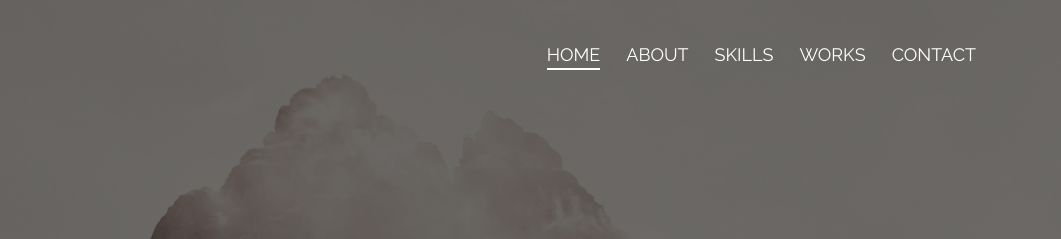
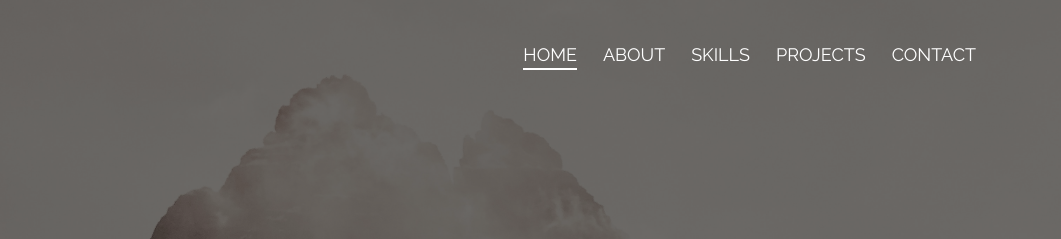
Before and after one commit to AyoubTRD/portfolio, a plain HTML site: page index.html in a window 1280 px wide. Shown: the top 239 px of the page, 219-1280 px from the left. Drawn offline with nearby package versions, Linux system fonts and the light colour scheme; a script that the page names is missing.

```diff
--- a/css/main.css
+++ b/css/main.css
@@ -40,3 +40,14 @@
 .nav-link {
   font-size: 18px;
 }
+
+::-webkit-scrollbar-thumb {
+  background-color: #222222;
+}
+::-webkit-scrollbar {
+  width: 10px;
+}
+
+::-webkit-scrollbar-track {
+  background-color: white;
+}
--- a/index.html
+++ b/index.html
@@ -70,7 +70,7 @@
             <a href="#" class="nav-link" data-scroll-nav="2">Skills</a>
           </li>
           <li class="nav-item">
-            <a href="#" class="nav-link" data-scroll-nav="3">Works</a>
+            <a href="#" class="nav-link" data-scroll-nav="3">Projects</a>
           </li>
           <li class="nav-item">
             <a href="#" class="nav-link" data-scroll-nav="5">Contact</a>
```
